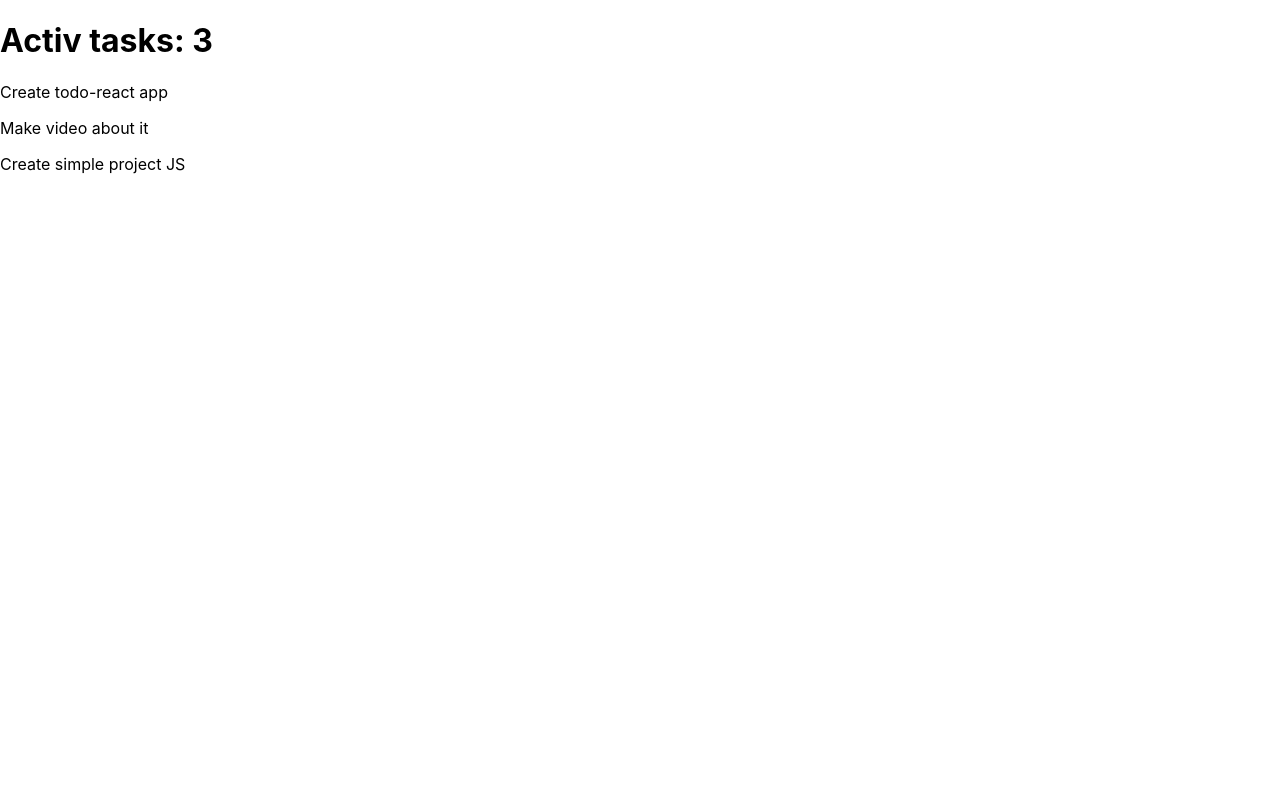
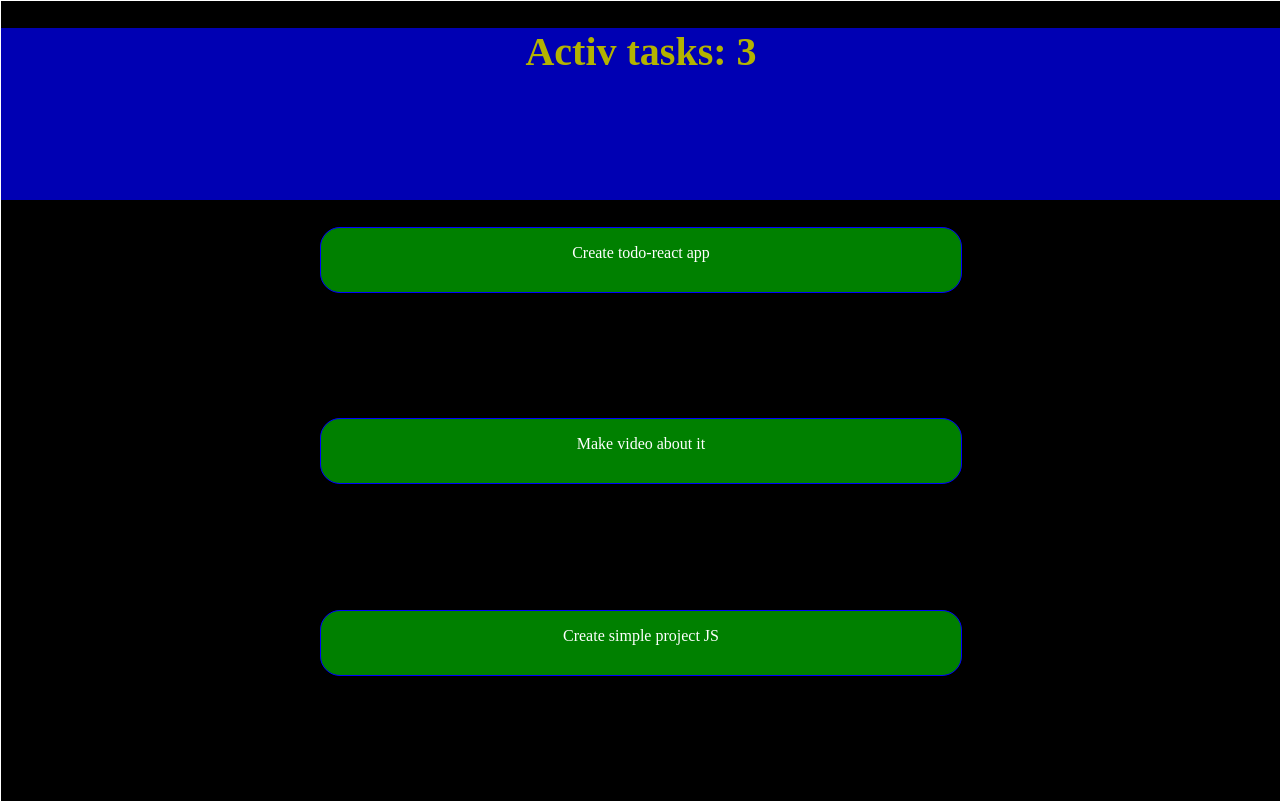
Before and after one commit to VladislavBobyrev/React, a React (Create React App) app in the folder list-deal/: page / in a window 1280 px wide. Built offline with nearby package versions, Linux system fonts and the light colour scheme.

Commit message:
scss style

```diff
--- a/list-deal/src/index.css
+++ /dev/null
@@ -1,13 +0,0 @@
-body {
-  margin: 0;
-  font-family: -apple-system, BlinkMacSystemFont, 'Segoe UI', 'Roboto', 'Oxygen',
-    'Ubuntu', 'Cantarell', 'Fira Sans', 'Droid Sans', 'Helvetica Neue',
-    sans-serif;
-  -webkit-font-smoothing: antialiased;
-  -moz-osx-font-smoothing: grayscale;
-}
-
-code {
-  font-family: source-code-pro, Menlo, Monaco, Consolas, 'Courier New',
-    monospace;
-}
--- a/list-deal/src/index.js
+++ b/list-deal/src/index.js
@@ -1,6 +1,7 @@
 import React from 'react';
 import ReactDOM from 'react-dom';
-import './index.css';
+import './style.css';
 import App from './App';
 
+
 ReactDOM.render( <App />, document.getElementById('root'));
--- /dev/null
+++ b/list-deal/src/style.css
@@ -0,0 +1,34 @@
+body {
+  margin: 0px;
+  padding: 0px;
+  background: #000;
+  color: white;
+  overflow: hidden;
+}
+
+.task {
+  height: 5vw;
+  width: 50vw;
+  border: blue 1px solid;
+  margin: 0 auto;
+  border-radius: 20px;
+  background: green;
+}
+
+.App {
+  display: -ms-grid;
+  display: grid;
+  -ms-grid-columns: 1;
+      grid-template-columns: 1;
+  width: 100vw;
+  height: 100vh;
+  text-align: center;
+  border: 1px white solid;
+}
+
+.top {
+  color: yellow;
+  font-size: 40px;
+  background: blue;
+  opacity: .7;
+}
--- /dev/null
+++ b/list-deal/src/style.scss
@@ -0,0 +1,35 @@
+body{
+	margin: 0px;
+	padding: 0px;
+	background: #000;
+	color: white;
+	overflow: hidden;
+}
+//Tasc
+.task{
+	height: 5vw;
+	width: 50vw;
+	border:blue 1px solid;
+	margin: 0 auto;
+	border-radius: 20px;
+	background: green;
+}
+
+//App
+.App{
+	display: grid;
+	grid-template-columns: 1;
+	width: 100vw;
+	height: 100vh;
+
+	text-align: center;
+	border: 1px white solid;
+}
+
+// App  top
+.top{
+	color: yellow;
+	font-size: 40px;
+	background: blue;
+	opacity: .7;
+}
```
Also changed, not shown: list-deal/src/App.js (+5 -5 lines).
